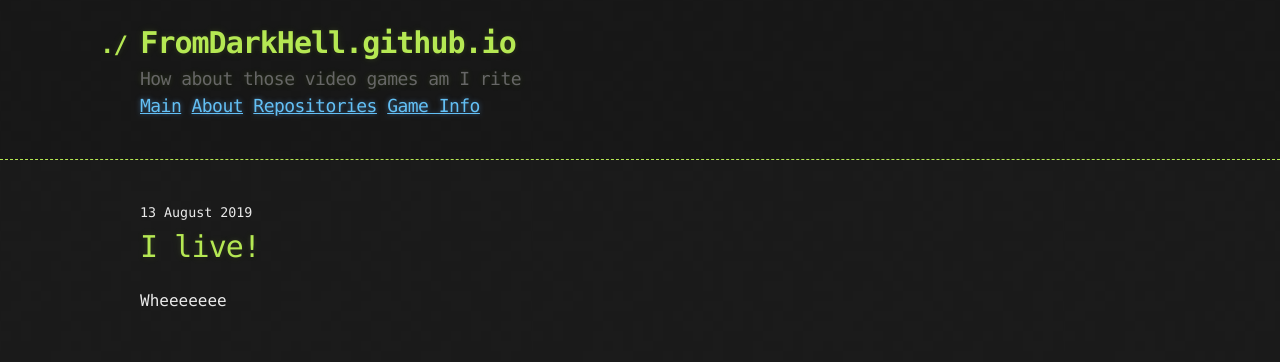
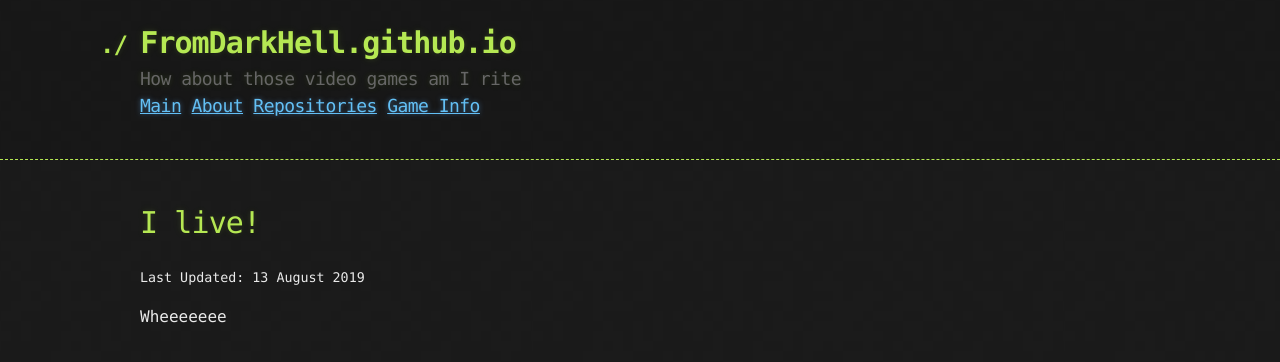
Before and after one commit to FromDarkHell/FromDarkHell.github.io, a Jekyll site: the page built from _posts/2019-8-13-Hello-World.md, in a window 1280 px wide. Shown: the top 362 px of the page. Built offline with Jekyll 4.4.1, drawn with Linux system fonts in a browser that asks for light colours.

Commit message:
Let us do that

```diff
--- a/_layouts/post.html
+++ b/_layouts/post.html
@@ -2,7 +2,8 @@
 layout: default
 ---
 
-<small>{{ page.date | date: "%-d %B %Y" }}</small>
 <h1>{{ page.title }}</h1>
+<small>Last Updated: {{ page.date | date: "%-d %B %Y" }}</small>
+
 
 {{content}}
```
